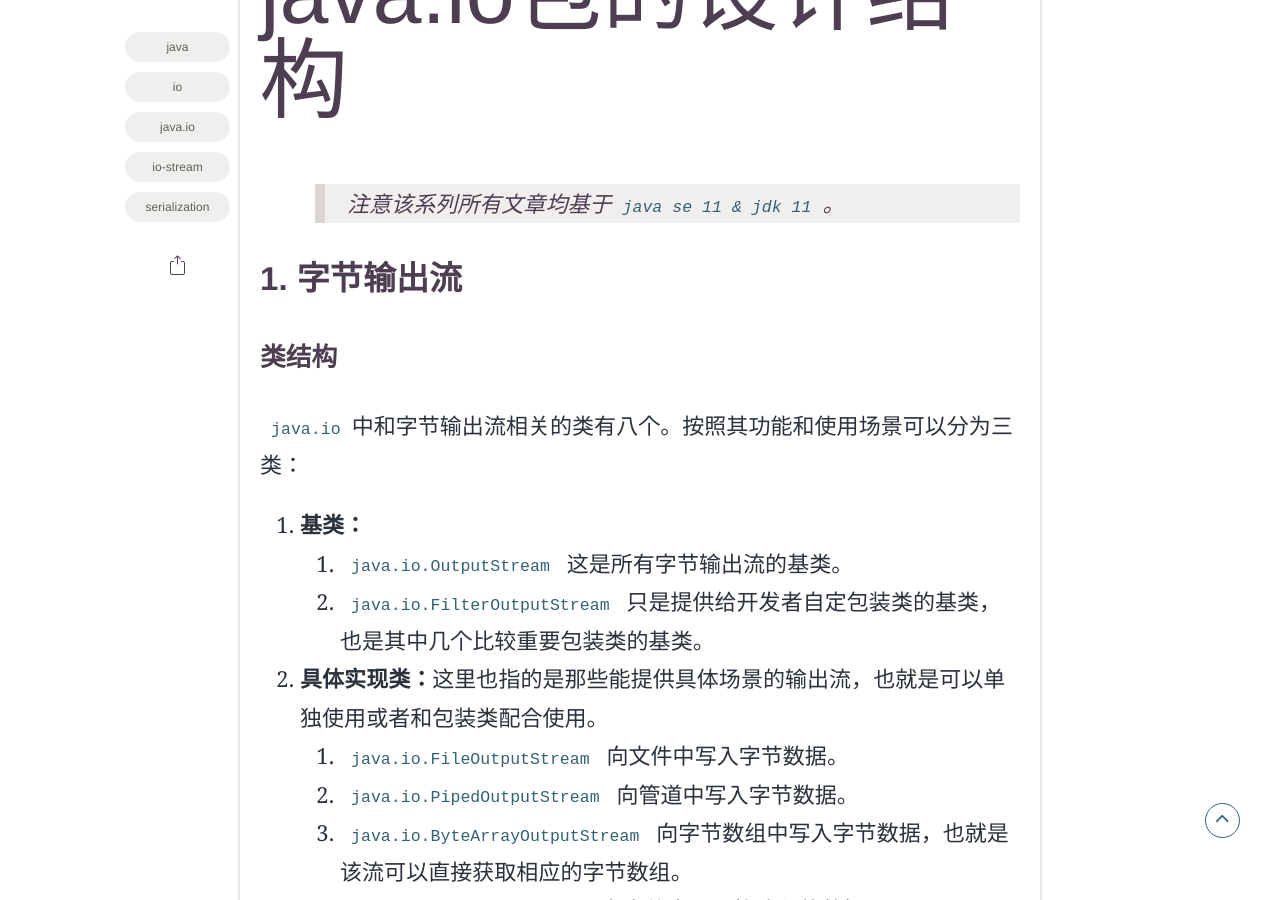
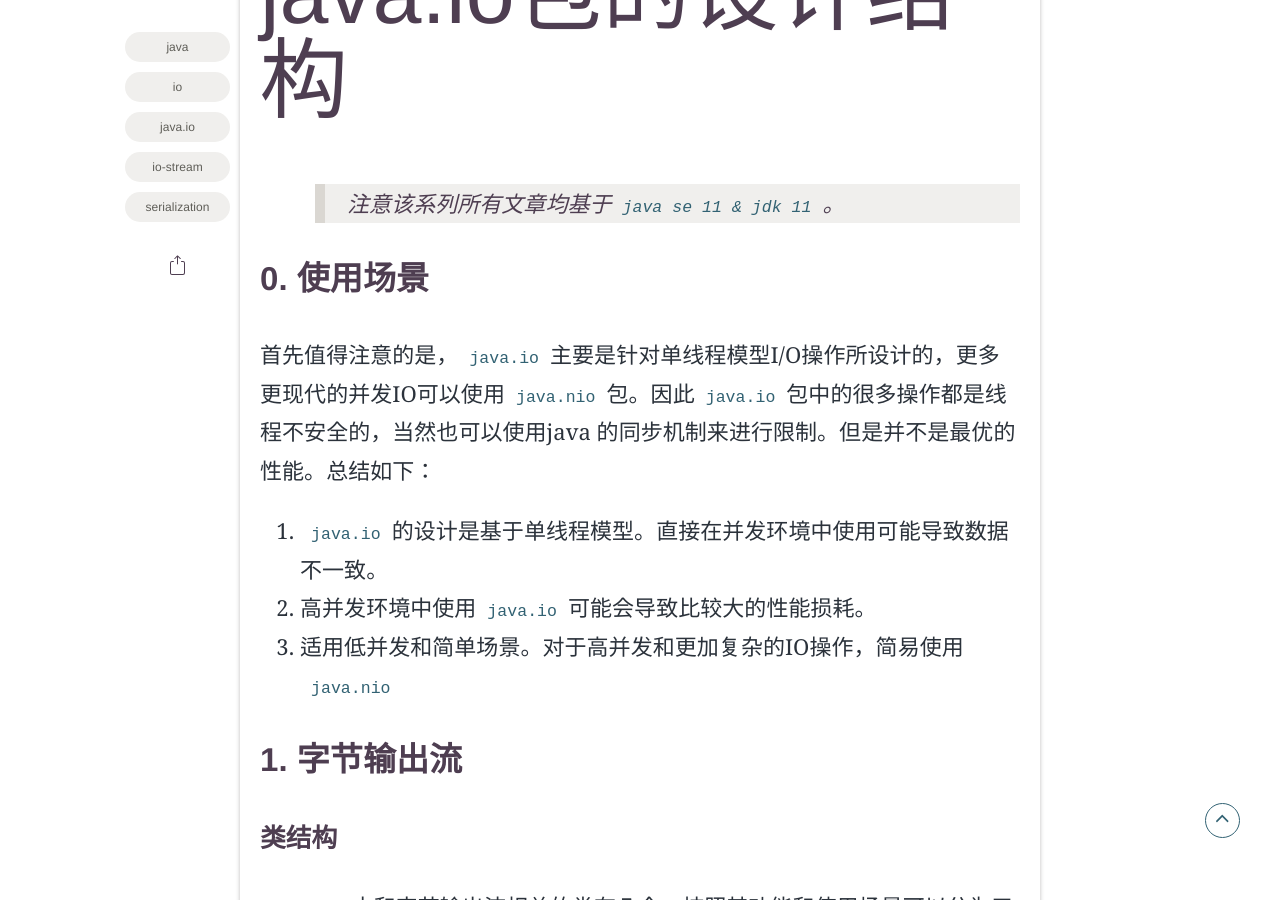
Before and after one commit to yinkang-sh/yinkang-blog, a Jekyll site: the page built from _posts/2023-07-19-java-io.md, in a window 1280 px wide and 900 px high, scrolled down 946 px. Built offline with Jekyll 4.4.1, drawn with Linux system fonts in a browser that asks for light colours; some web fonts are replaced.

Commit message:
添加使用场景

```diff
--- a/_posts/2023-07-19-java.io.md
+++ b/_posts/2023-07-19-java-io.md
@@ -15,6 +15,14 @@ mathjax: yes
 # java.io包的设计结构
 
 > 注意该系列所有文章均基于`java se 11 & jdk 11`。
+
+## 0.  使用场景
+
+首先值得注意的是，`java.io`主要是针对单线程模型I/O操作所设计的，更多更现代的并发IO可以使用`java.nio`包。因此`java.io`包中的很多操作都是线程不安全的，当然也可以使用java 的同步机制来进行限制。但是并不是最优的性能。总结如下：
+
+1. `java.io`的设计是基于单线程模型。直接在并发环境中使用可能导致数据不一致。
+2. 高并发环境中使用`java.io`可能会导致比较大的性能损耗。
+3. 适用低并发和简单场景。对于高并发和更加复杂的IO操作，简易使用`java.nio`
 
 ## 1. 字节输出流
 
```
